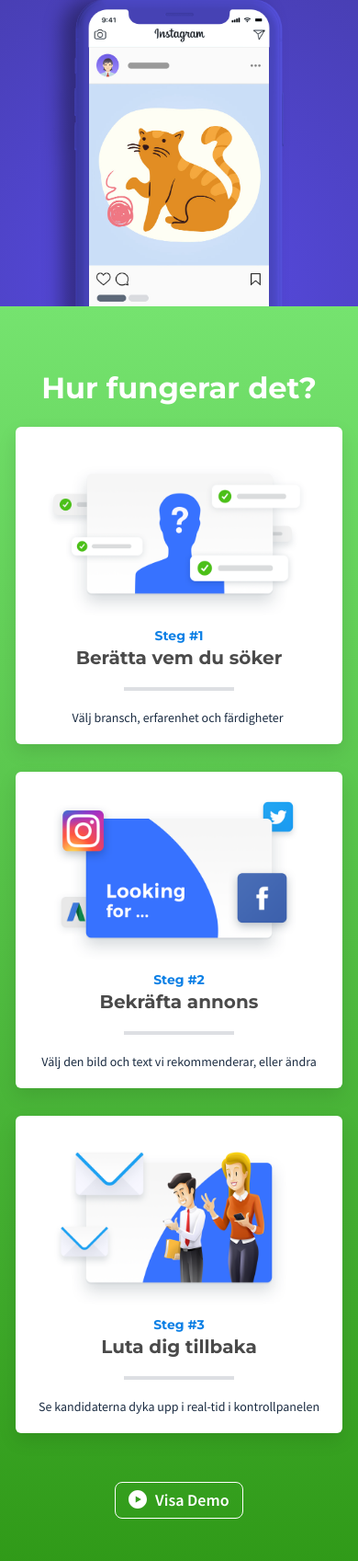
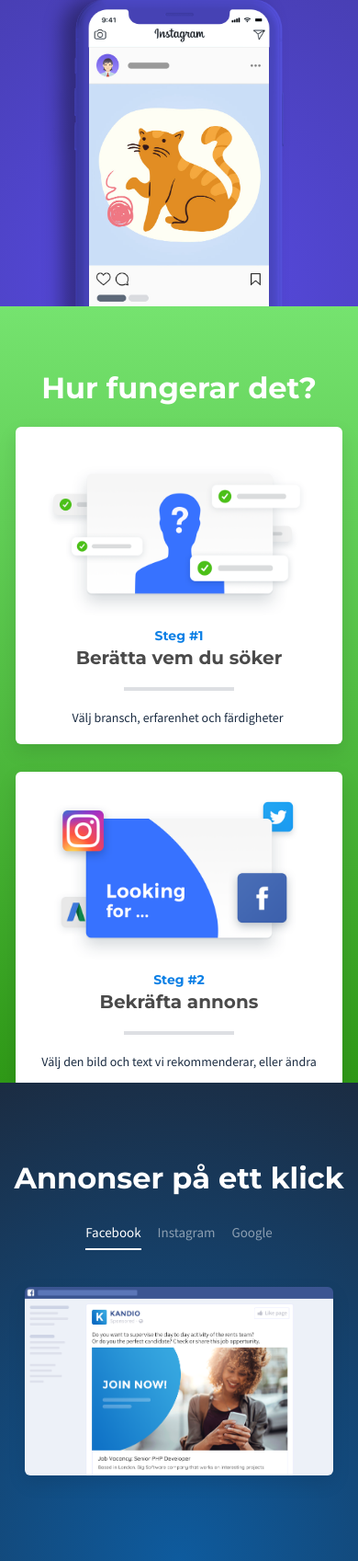
Before and after one commit to Kandio/kandio, a PHP site: page / in a window 390 px wide. Shown: the part 2380-4077 px from the top of the page at 92% size. Run offline with PHP 8.4, Linux system fonts and the light colour scheme; some libraries are stand-ins or nearby versions.

Commit message:
Updated height and minor styles

```diff
--- a/css/style.css
+++ b/css/style.css
@@ -2211,6 +2211,9 @@ a:hover {
   #hiw {
     background-image: linear-gradient(to bottom, #75e36f, #2f9917);
   }
+  #fullpage .hiw-section, #hiw {
+    height: 100% !important;
+  }
   #hiw h2 {
     margin-top: 0!important;
     margin-bottom: 23px!important;
--- a/index.php
+++ b/index.php
@@ -281,7 +281,7 @@
             <img src="img/oval-feature-3.svg" class="main-oval">
         </section>
     </div>
-    <div class="section">
+    <div class="section hiw-section">
         <section id="hiw">
             <div class="overlay">
                 <div class="content container-fluid">
@@ -388,7 +388,6 @@
                             <div class="tabs">
                                 <div class="tab active"><img src="img/facebook_ad_example@2x.png"></div>
                                 <div class="tab"><img src="img/instagram_example_ad@2x.png"></div>
-                                <div class="tab"><img src="img/twitter_example_ad@2x.png"></div>
                                 <div class="tab"><img src="img/google_example_ad@2x.png"></div>
                             </div>
                         </div>
```
